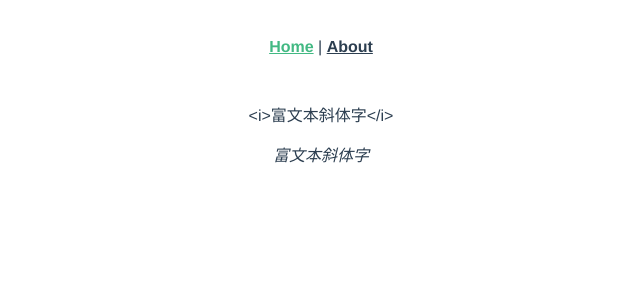
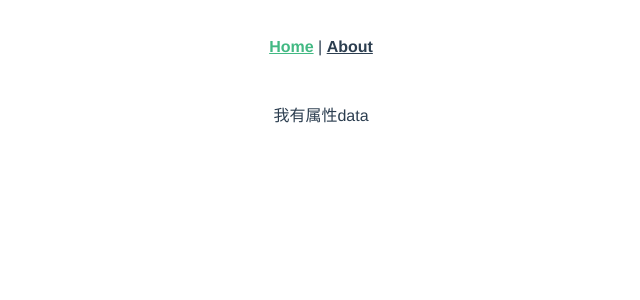
Before and after one commit to Nesb01t/MonetUI, a Vue app in the folder monetblog-vue/: page /#/ in a window 1280 px wide. Shown: the top 300 px of the page, without its empty margins (319-959 px from the left). Built offline with nearby package versions, Linux system fonts and the light colour scheme.

Commit message:
update:v-bind

```diff
--- a/monetblog-vue/src/views/HomeView.vue
+++ b/monetblog-vue/src/views/HomeView.vue
@@ -1,7 +1,7 @@
 <template>
-  <!-- v-html -->
-  <p>{{ info }}</p>
-  <p v-html="info"></p>
+  <!-- v-hind 绑定动态属性 -->
+  <!-- v-bind:属性名="变量名" -->
+  <p v-bind:data="dataVal">我有属性data</p>
 </template>
 
 <script>
@@ -12,7 +12,8 @@
       const data = reactive({
         name: "小美",
         age: 20,
-        info: "<i>富文本斜体字</i>"
+        info: "<i>富文本斜体字</i>",
+        dataVal: 2
       })
       return { ...toRefs(data) }
     }
```
